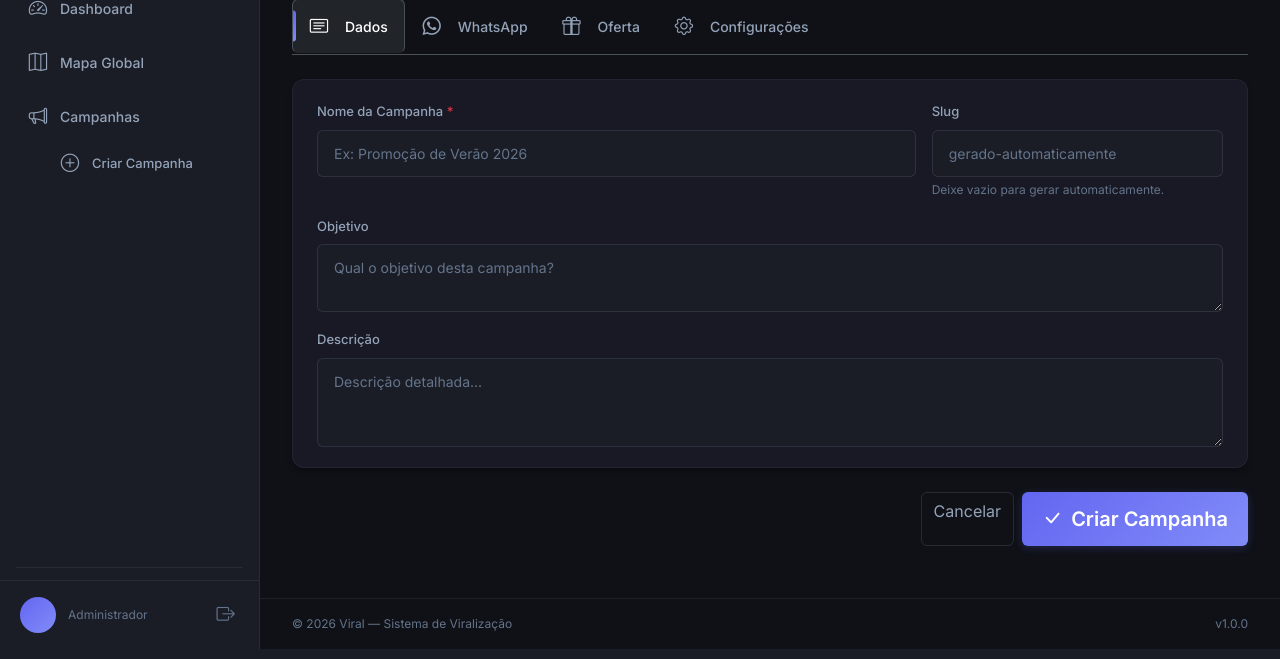
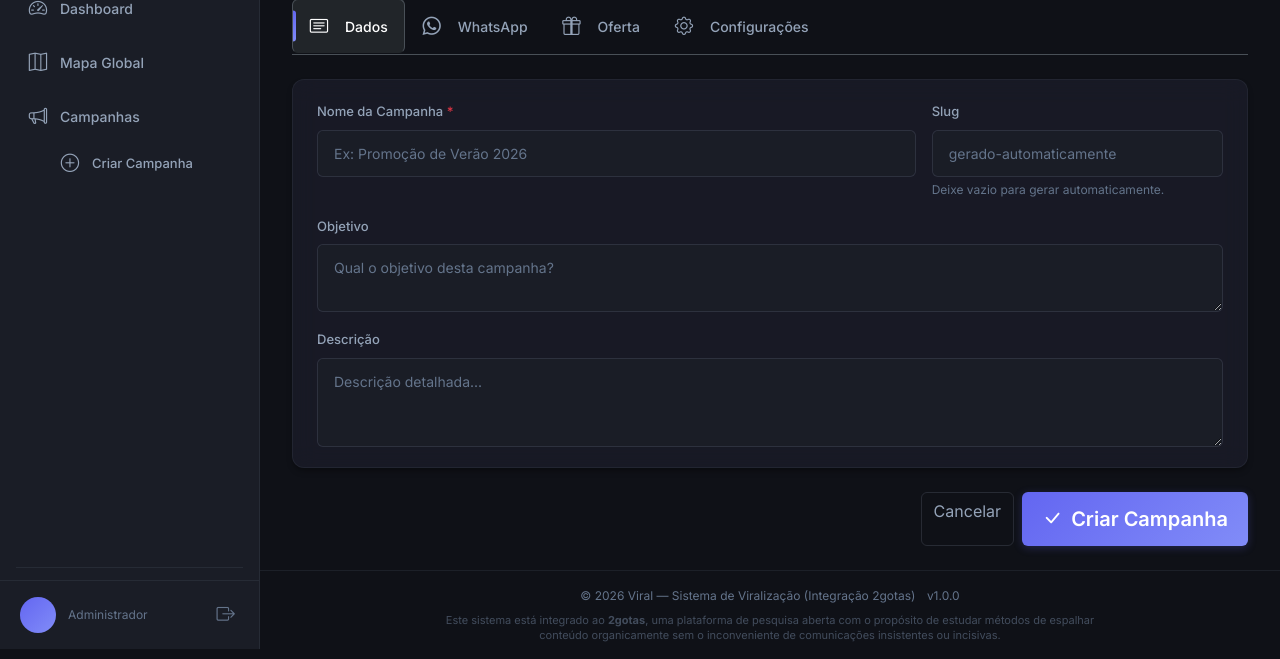
Before and after one commit to ateuatado/viral, a CodeIgniter 4 app: the page made by app/Views/admin/campaigns/create.php in a window 1280 px wide. Shown: the part 151-810 px from the top of the page. Run offline with PHP 8.4 and a stand-in for CodeIgniter, Linux system fonts and the light colour scheme; the template is opened without the code that fills it, so the values that code supplies are empty; some libraries are stand-ins or nearby versions.

Commit message:
feat: adicionar footer e avisos de transparencia do 2gotas nas interfaces de usuario e administracao

```diff
--- a/app/Views/partials/_footer.php
+++ b/app/Views/partials/_footer.php
@@ -4,7 +4,12 @@
  */
 ?>
 
-<footer class="admin-footer">
-    <span>&copy; <?= date('Y') ?> Viral &mdash; Sistema de Viralização</span>
-    <span>v1.0.0</span>
+<footer class="admin-footer d-flex flex-column gap-2 text-center py-3">
+    <div>
+        <span>&copy; <?= date('Y') ?> Viral &mdash; Sistema de Viralização (Integração 2gotas)</span>
+        <span class="ms-2">v1.0.0</span>
+    </div>
+    <div style="font-size: 11px; opacity: 0.6; max-width: 700px; margin: 0 auto; line-height: 1.4;">
+        Este sistema está integrado ao <strong>2gotas</strong>, uma plataforma de pesquisa aberta com o propósito de estudar métodos de espalhar conteúdo organicamente sem o inconveniente de comunicações insistentes ou incisivas.
+    </div>
 </footer>
```
Also changed, not shown: app/Views/landing/chat.php (+17 -2 lines), app/Views/user/dashboard.php (+7 -1 lines).
